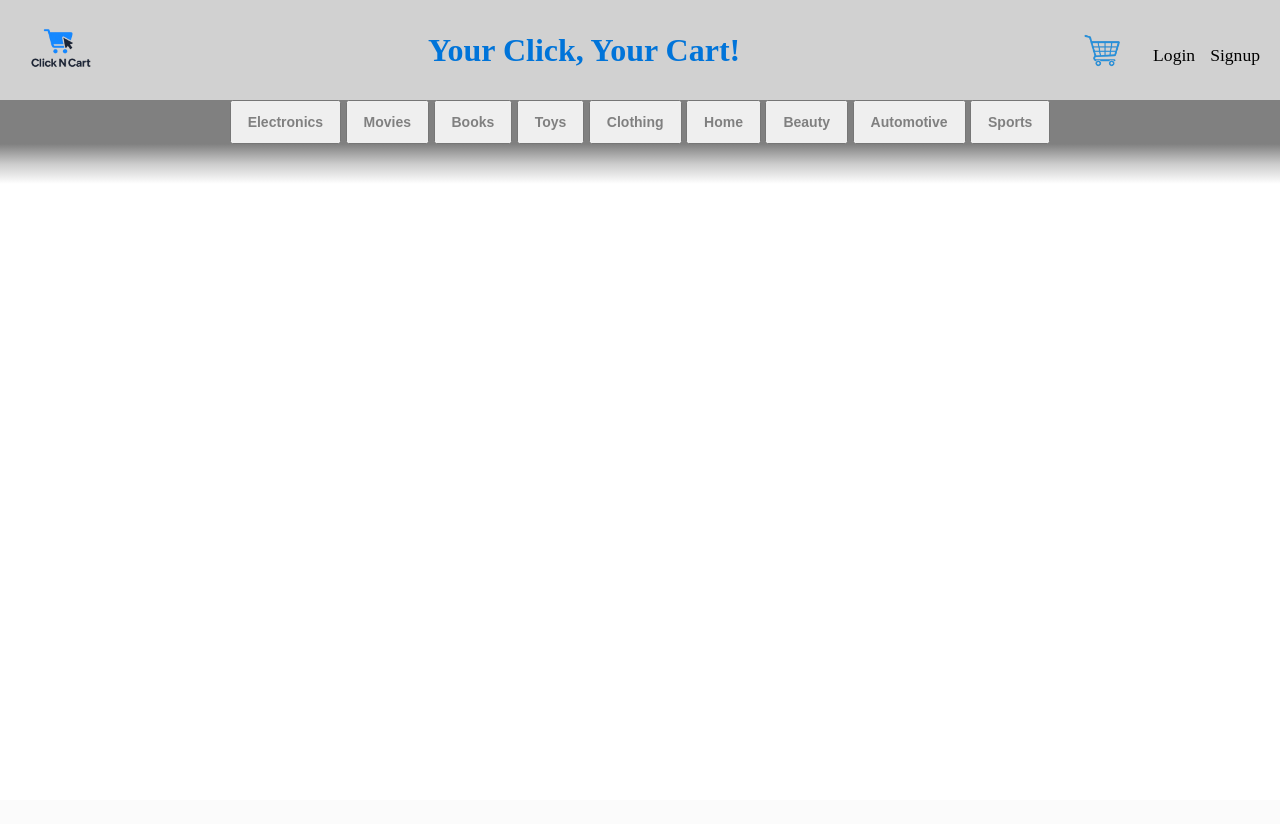
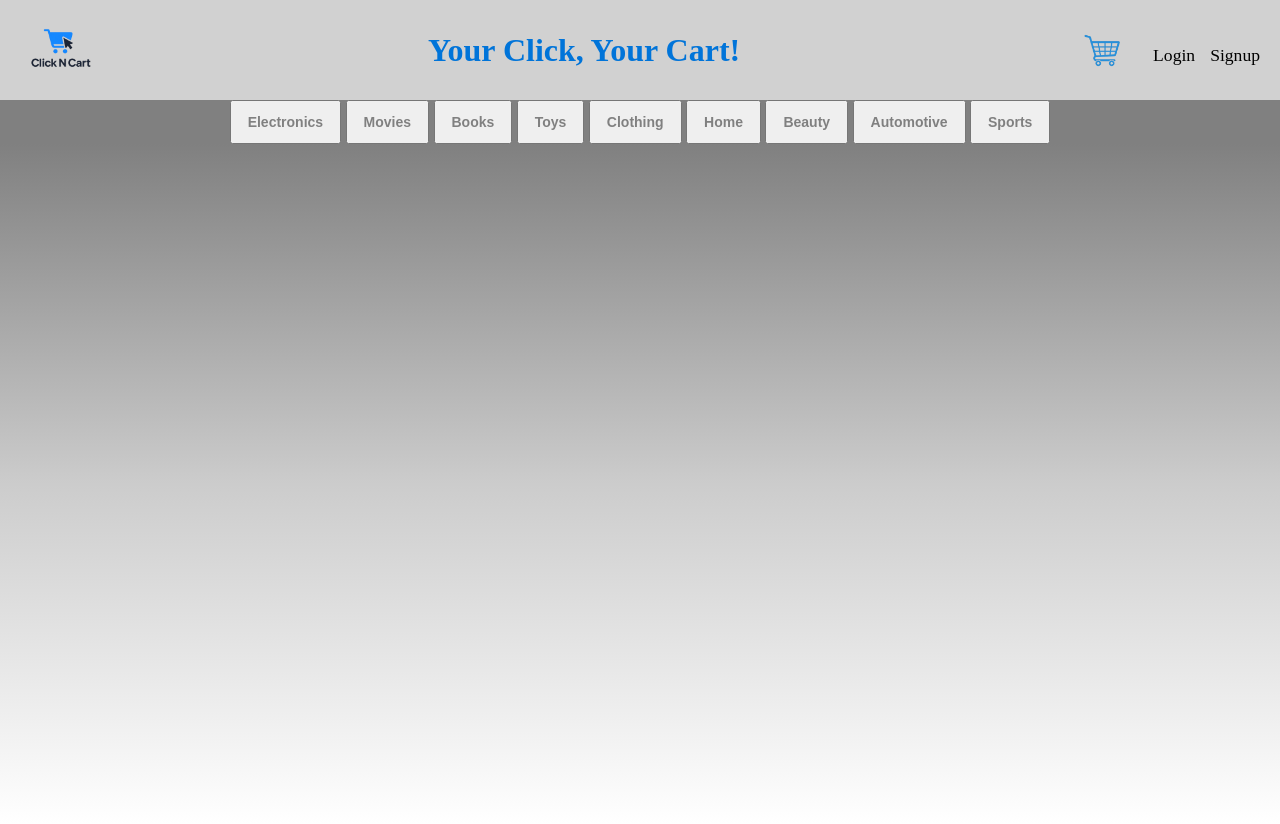
Before and after one commit to Dowens413/COSC-471, a PHP site: page / in a window 1280 px wide. Before the commit the page ends 178 px from the top, so only its background shows below. Run offline with PHP 8.4, Linux system fonts and the light colour scheme.

Commit message:
edited the css files

```diff
--- a/index.php
+++ b/index.php
@@ -48,9 +48,16 @@ if (!isset($_SESSION['cart'])) {
   </nav>
 
   <!-- Main Content -->
-  <main style="padding:20px; background: linear-gradient(180deg, #808080 0%, #ccc 50%, #fff 100%);">
-    <div id="itemsContainer"></div>
-  </main>
+  <main style="
+  padding:20px;
+  background: linear-gradient(180deg, #808080 0%, #ccc 50%, #fff 100%);
+  display: flex;
+  justify-content: center;     /* Centers table horizontally */
+  align-items: flex-start;      /* Change to 'center' to center vertically too */
+  min-height: 80vh;             /* Gives height so centering works properly */
+">
+  <div id="itemsContainer" style="width: fit-content;"></div>
+</main>
 
   <!-- Signup Modal -->
   <div class="signup-modal" style="display:none;">
```
Also changed, not shown: cart.php (+8 -1 lines).
